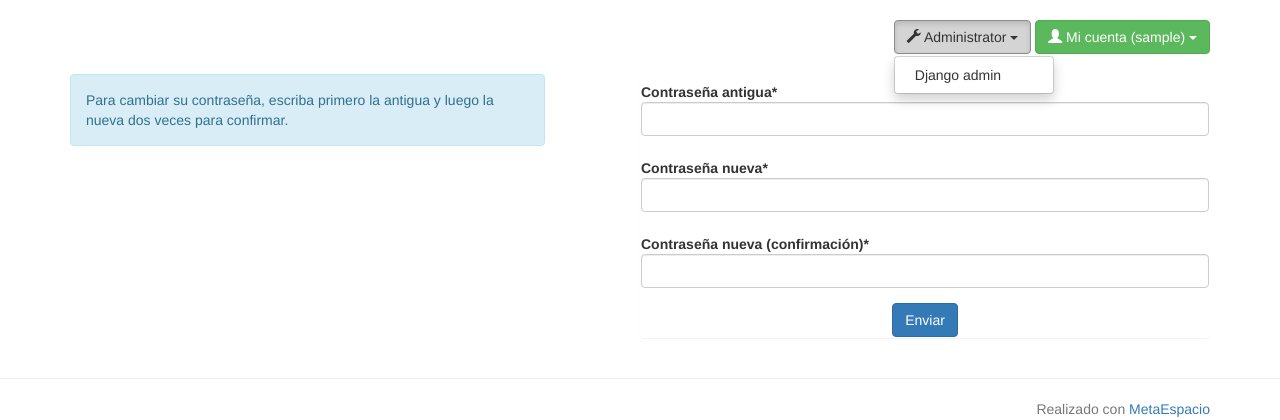
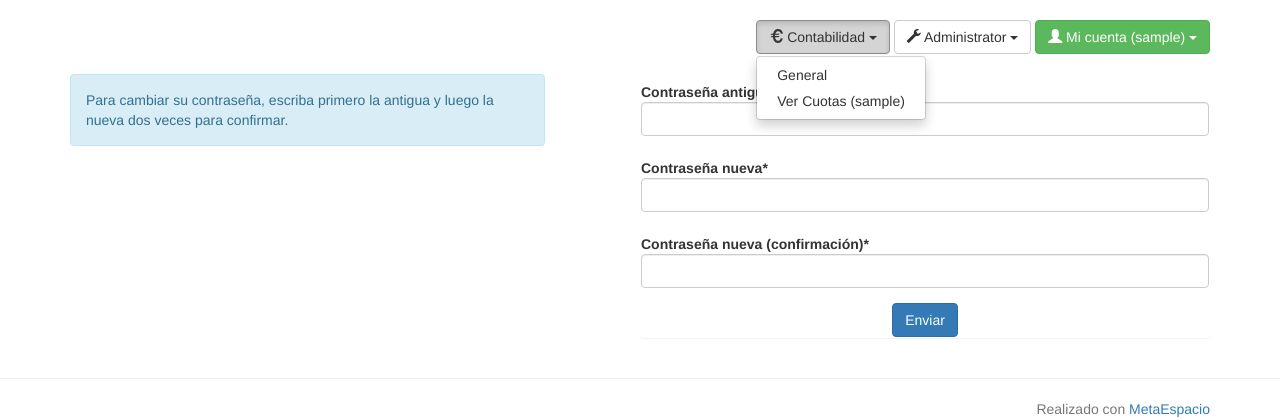
Before and after one commit to kreitek/metaespacio, a Django app: a page that uses metaespacio/common/templates/common/_menu_user.html in a window 1280 px wide, after a click on "Contabilidad". Shown: the part 52-472 px from the top of the page. Run offline with Django 3.2, Linux system fonts and the light colour scheme; a user stored in the database is signed in; tables that the repository leaves empty hold one stand-in row (values such as "Sample post"); parts of the project's set-up code (start-up, migrations or seed data) failed here and were passed over; some libraries are stand-ins or nearby versions.

Commit message:
Botón de Contabilidad. General y Personal

```diff
--- a/metaespacio/common/templates/common/_menu_user.html
+++ b/metaespacio/common/templates/common/_menu_user.html
@@ -1,4 +1,11 @@
 {% if user.is_authenticated %}
+<div class="btn-group">
+    <button type="button" class="btn btn-default dropdown-toggle" data-toggle="dropdown"><i class="glyphicon glyphicon-euro"></i> Contabilidad <span class="caret"></span></button>
+    <ul role="menu" class="dropdown-menu">
+        <li><a href="{% url 'mensualidad_resumen' %}"> General </a></li>
+        <li><a href="{% url 'mensualidad_resumen' user.username %}"> Ver Cuotas ({{ user.username }}) </a></li>
+    </ul>
+</div>
 {% if espacio.encuesta_set.count %}
 <div class="btn-group">
     <button type="button" class="btn btn-default dropdown-toggle" data-toggle="dropdown"><i class="glyphicon glyphicon-stats"></i> Encuestas <span class="caret"></span></button>
@@ -23,7 +30,6 @@
     <button type="button" class="btn btn-success dropdown-toggle" data-toggle="dropdown"><i class="glyphicon glyphicon-user"></i> Mi cuenta ({{ user.username }}) <span class="caret"></span></button>
     <ul role="menu" class="dropdown-menu">
         <li><a href="{% url 'detail_user' user.username %}">Ver perfil</a></li>
-        <li><a href="{% url 'mensualidad_resumen' user.username %}">Ver cuotas</a></li>
         <li><a href="#">Editar datos de usuario</a></li>
         <li><a href="#">Editar datos personales</a></li>
         <li><a href="{% url 'password_change' %}">Cambiar contraseña</a></li>
```
